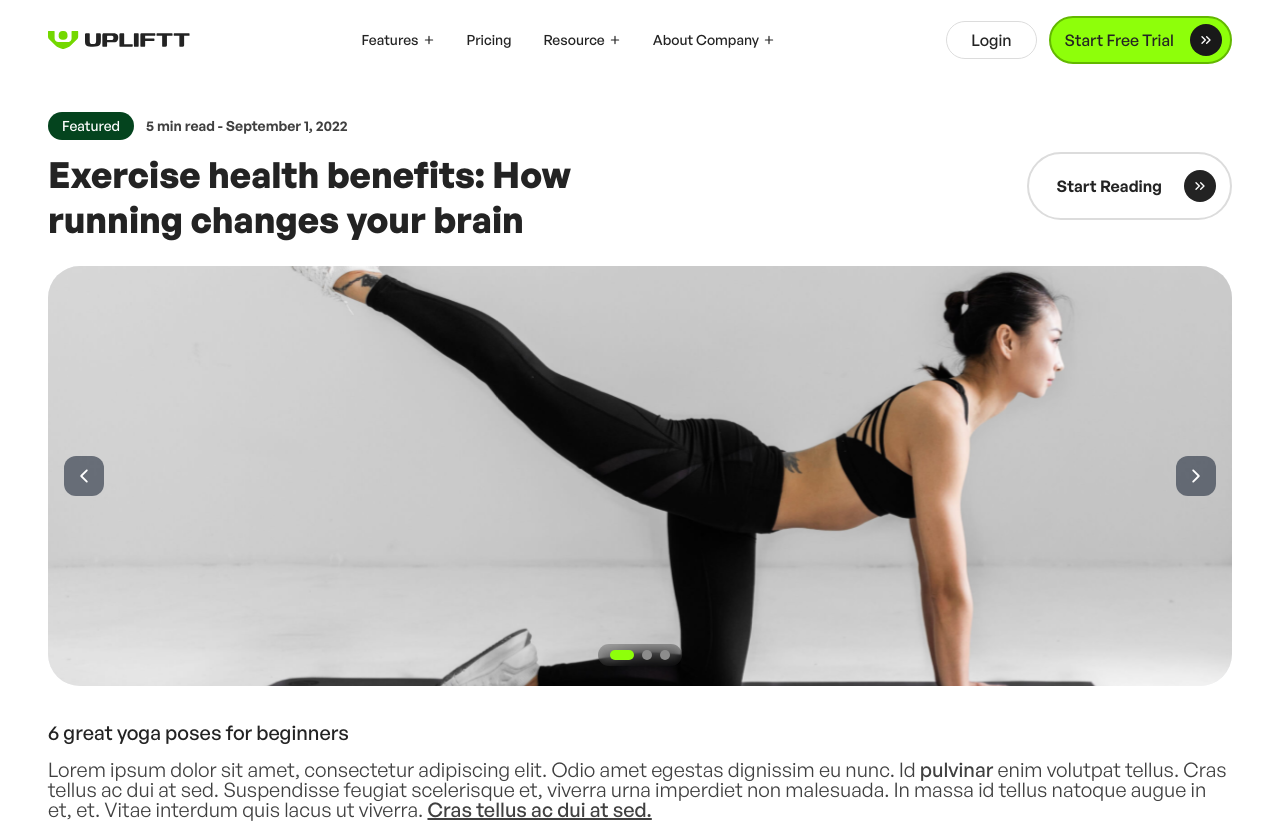
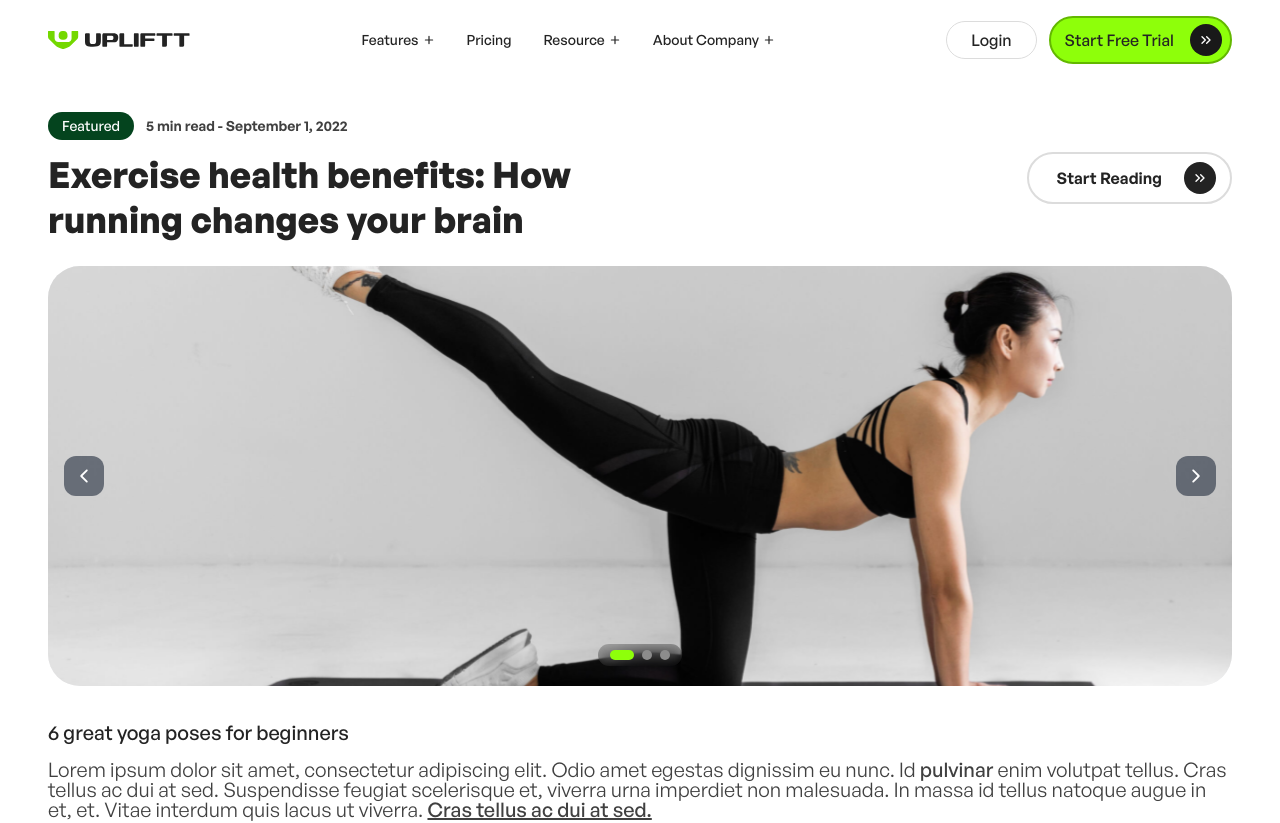
Before and after one commit to sohaibyounas/UpliftBlog, a Next.js app: page /article-details in a window 1280 px wide. Shown: the top 823 px of the page. Built offline with nearby package versions, Linux system fonts and the light colour scheme; a web font is replaced by a local one.

Commit message:
update home-page

```diff
--- a/src/components/ArticleDetails/ArticleHero.jsx
+++ b/src/components/ArticleDetails/ArticleHero.jsx
@@ -72,7 +72,7 @@ export default function ArticleHero() {
                 ?.scrollIntoView({ behavior: "smooth" })
             }
             style={{ cursor: "pointer" }}
-            className="self-start sm:self-auto flex-shrink-0 px-[14px] py-[10px]"
+            className="self-start sm:self-auto flex-shrink-0 px-[14px] py-[6px]"
           />
         </div>
       </motion.div>
--- a/src/components/Footer/FooterBottom.jsx
+++ b/src/components/Footer/FooterBottom.jsx
@@ -67,7 +67,7 @@ export default function FooterBottom() {
             </button>
 
             {open && (
-              <div className="absolute bottom-0 mb-12 w-full sm:w-26 overflow-hidden rounded-2xl bg-[#04441E] z-50">
+              <div className="absolute bottom-0 mb-12 w-full sm:w-26 overflow-hidden rounded-2xl bg-[#04441E] z-50 border  border-[#1E5735]">
                 {languages.map((lang) => (
                   <button
                     key={lang}
--- a/src/components/HeroSection.jsx
+++ b/src/components/HeroSection.jsx
@@ -40,7 +40,7 @@ export default function HeroSection() {
                 .getElementById("latest-articles")
                 ?.scrollIntoView({ behavior: "smooth" })
             }
-            className="w-full px-[14px] py-[10px] text-[15px] sm:text-base whitespace-nowrap"
+            className="w-full px-[14px] py-[6px] text-[15px] sm:text-base whitespace-nowrap"
           />
         </div>
       </motion.div>
--- a/src/components/NewsletterSection.jsx
+++ b/src/components/NewsletterSection.jsx
@@ -72,7 +72,7 @@ export default function NewsletterSection() {
               </p>
             )}
             <div
-              className={`flex flex-col sm:flex-row items-center border rounded-[20px] sm:rounded-full p-2 gap-2 h-auto sm:h-[50px] transition-colors ${
+              className={`flex flex-col sm:flex-row items-center border rounded-[20px] sm:rounded-full p-2 gap-2 h-auto sm:h-[60px] transition-colors ${
                 error ? "border-red-400" : "border-white"
               }`}
             >
```
